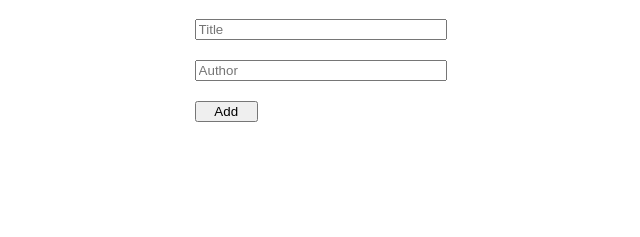
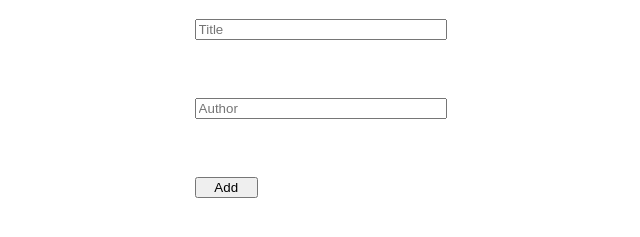
Before and after one commit to ehmaddd/awesome_books, a plain HTML site: page index.html in a window 1280 px wide. Shown: the part 61-298 px from the top of the page, without its empty margins (319-959 px from the left). Drawn offline with Linux system fonts and the light colour scheme.

Commit message:
Add index.html file

```diff
--- a/index.html
+++ b/index.html
@@ -10,9 +10,10 @@
 <body>
     <main>
         <h1>Awesome Books</h1>
-        <form>
-            <input type="text" id="title" placeholder="Title">
-            <input type="text" id="author" placeholder="Author">
+        <ul id="books-list"></ul>
+        <form id="book-form">
+            <input type="text" id="title" placeholder="Title"><br>
+            <input type="text" id="author" placeholder="Author"><br>
             <button id="submit">Add</button>
         </form>
     </main>
```
